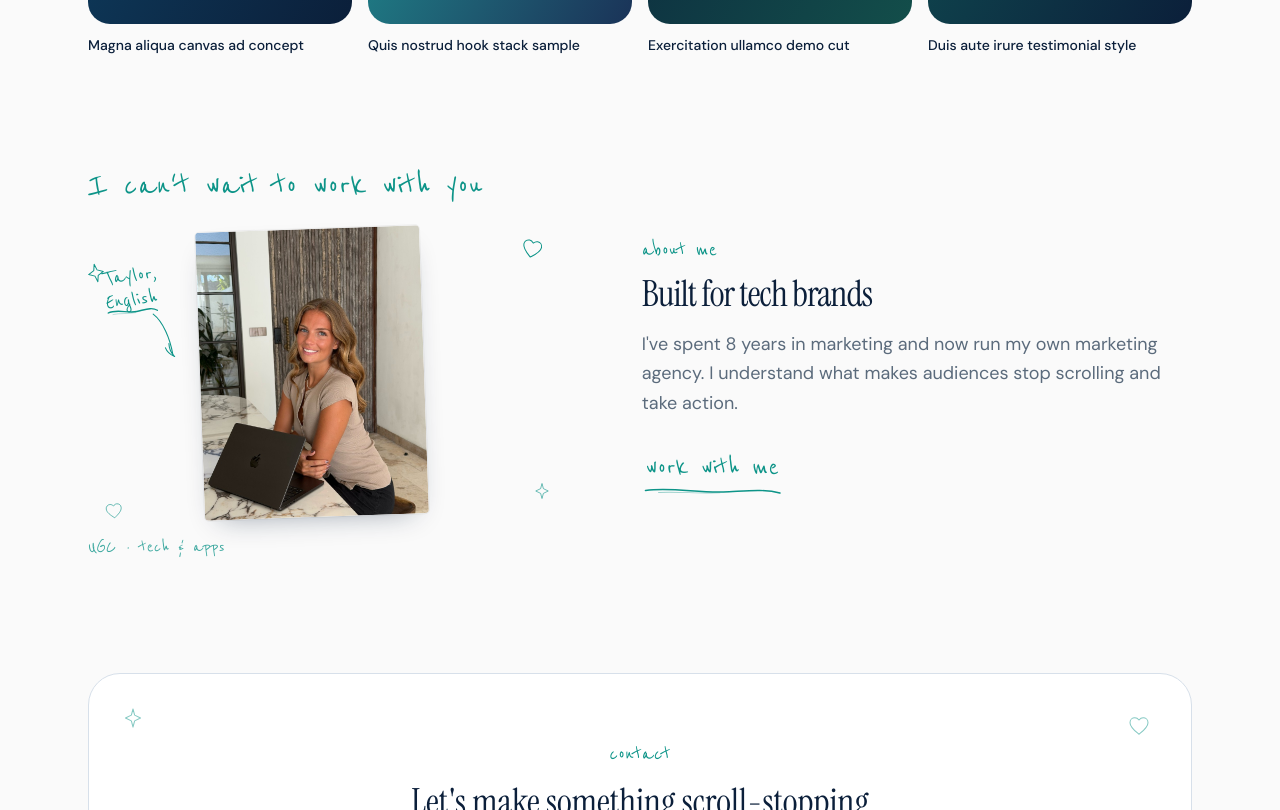
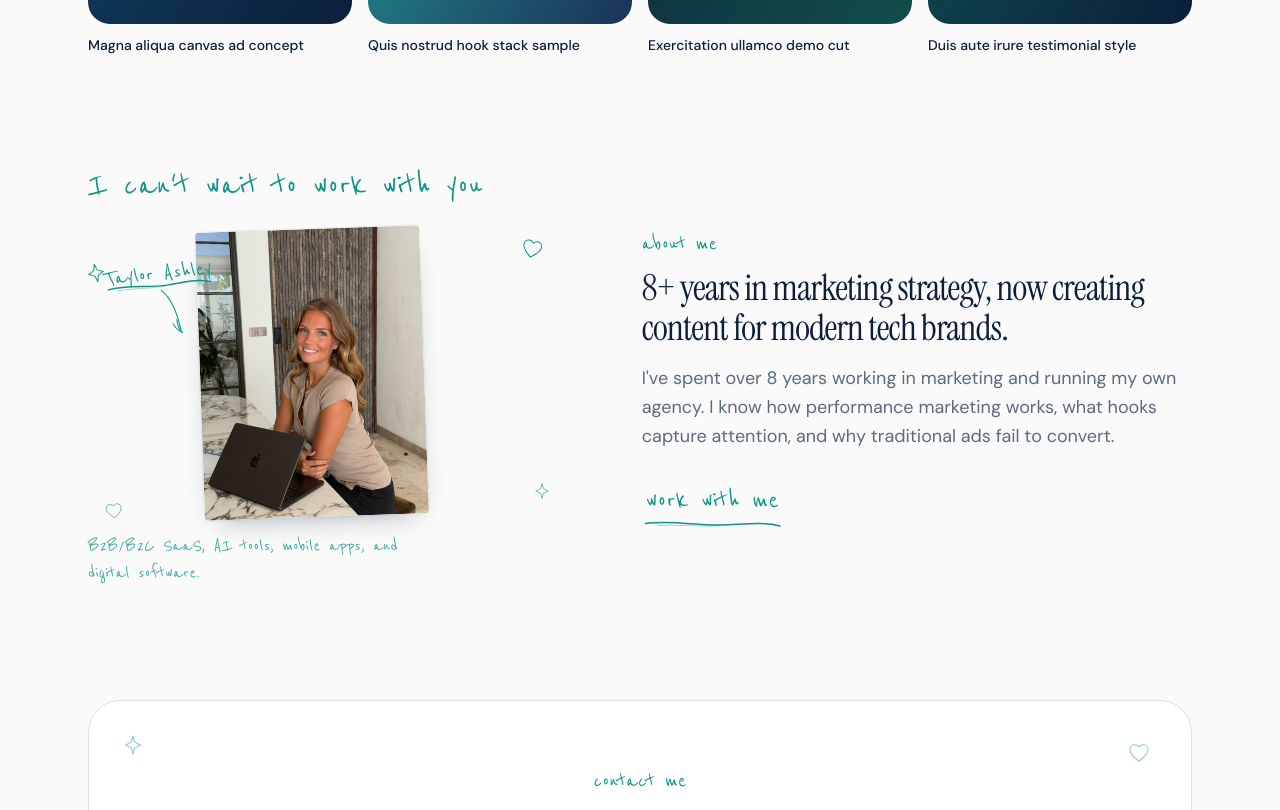
Before and after one commit to taylor-regen/taylor-ugc, a Next.js app: page / in a window 1280 px wide. Shown: the part 1990-2800 px from the top of the page. Built offline with nearby package versions, Linux system fonts and the light colour scheme.

Commit message:
Update copy, strengthen header fade, and add pen envelope.
Refresh about/work/contact wording and keep handwriting accents in teal.

Co-authored-by: Cursor <cursoragent@cursor.com>

```diff
--- a/src/components/portfolio/PenDoodles.tsx
+++ b/src/components/portfolio/PenDoodles.tsx
@@ -99,3 +99,31 @@ export function PenUnderline({ className = "" }: { className?: string }) {
     </svg>
   );
 }
+
+export function PenEnvelope({ className = "" }: { className?: string }) {
+  return (
+    <svg viewBox="0 0 36 28" fill="none" aria-hidden className={className}>
+      <path
+        d="M4 6.5c1-1.5 4-2.5 14-2.5s13.5 1 14.5 2.8c.8 1.4.8 12.2 0 13.8C31.5 22.5 28 24 18 24S5 22.2 4 20.5c-.9-1.5-.8-12.2 0-14Z"
+        stroke="currentColor"
+        strokeWidth="1.4"
+        strokeLinecap="round"
+        strokeLinejoin="round"
+      />
+      <path
+        d="M5.5 8.5c4 4 8.5 7.2 12.5 7.2s8-3 12.2-7"
+        stroke="currentColor"
+        strokeWidth="1.3"
+        strokeLinecap="round"
+        strokeLinejoin="round"
+      />
+      <path
+        d="M6 20.5c3.5-3 7-5.2 12-5.2s8.2 2 11.5 5"
+        stroke="currentColor"
+        strokeWidth="1.1"
+        strokeLinecap="round"
+        opacity="0.55"
+      />
+    </svg>
+  );
+}
--- a/src/components/portfolio/PortfolioPage.tsx
+++ b/src/components/portfolio/PortfolioPage.tsx
@@ -5,6 +5,7 @@ import { Play } from "lucide-react";
 import { niches, workCategories } from "@/lib/content";
 import {
   PenArrow,
+  PenEnvelope,
   PenHeart,
   PenStar,
   PenUnderline,
@@ -101,12 +102,12 @@ export function PortfolioPage() {
         <div className="relative mb-12 text-center">
           <PenStar className="absolute left-[18%] top-0 size-5 text-teal/50" />
           <PenHeart className="absolute right-[20%] top-2 size-5 text-teal/50" />
-          <p className="font-pen text-2xl text-teal">work</p>
+          <p className="font-pen text-2xl text-teal">UGC work</p>
           <h2 className="mt-2 font-display text-3xl tracking-tight text-navy md:text-4xl">
             Short-form that actually performs.
           </h2>
           <p className="mx-auto mt-3 max-w-lg text-sm text-text-muted md:text-base">
-            Content creation and canvas UGC for tech brands.
+            Recent content creation and Canvas UGC.
           </p>
         </div>
 
@@ -162,7 +163,7 @@ export function PortfolioPage() {
                 <div className="relative h-64 w-48 -rotate-2 overflow-hidden rounded-sm shadow-[0_12px_30px_-16px_rgba(11,31,58,0.45)] ring-1 ring-black/5 md:h-72 md:w-56">
                   <Image
                     src="/taylor-about.jpg"
-                    alt="Taylor"
+                    alt="Taylor Ashley"
                     fill
                     className="object-cover object-[50%_20%]"
                     sizes="(max-width: 768px) 192px, 224px"
@@ -170,42 +171,43 @@ export function PortfolioPage() {
                   />
                 </div>
 
-                <div className="absolute -left-20 top-8 hidden w-28 text-teal sm:block md:-left-24">
+                <div className="absolute -left-20 top-8 hidden w-32 text-teal sm:block md:-left-24">
                   <p className="mb-1 -rotate-6 font-pen text-2xl leading-none">
-                    Taylor,{" "}
                     <span className="relative inline-block">
-                      English
+                      Taylor Ashley
                       <PenUnderline className="absolute -bottom-1 left-0 h-3 w-full" />
                     </span>
                   </p>
-                  <PenArrow className="ml-8 h-14 w-20 rotate-[25deg]" />
+                  <PenArrow className="ml-10 h-14 w-20 rotate-[25deg]" />
                 </div>
               </div>
             </div>
 
             <div className="mt-5 text-teal sm:hidden">
               <p className="font-pen text-3xl leading-none">
-                Taylor,{" "}
                 <span className="relative inline-block">
-                  English
+                  Taylor Ashley
                   <PenUnderline className="absolute -bottom-1 left-0 h-3 w-full" />
                 </span>
               </p>
-              <p className="mt-3 font-pen text-xl text-teal/80">UGC · tech &amp; apps</p>
+              <p className="mt-3 font-pen text-xl leading-snug text-teal/80">
+                B2B/B2C SaaS, AI tools, mobile apps, and digital software.
+              </p>
             </div>
-            <p className="mt-4 hidden font-pen text-xl text-teal/80 sm:block">
-              UGC · tech &amp; apps
+            <p className="mt-4 hidden max-w-xs font-pen text-xl leading-snug text-teal/80 sm:block">
+              B2B/B2C SaaS, AI tools, mobile apps, and digital software.
             </p>
           </div>
 
           <div>
             <p className="font-pen text-2xl text-teal">about me</p>
-            <h2 className="mt-2 font-display text-3xl tracking-tight text-navy md:text-4xl">
-              Built for tech brands
+            <h2 className="mt-2 max-w-xl font-display text-3xl tracking-tight text-navy md:text-4xl">
+              8+ years in marketing strategy, now creating content for modern tech brands.
             </h2>
             <p className="mt-4 max-w-xl text-base leading-relaxed text-text-muted md:text-lg">
-              I&apos;ve spent 8 years in marketing and now run my own marketing agency. I
-              understand what makes audiences stop scrolling and take action.
+              I&apos;ve spent over 8 years working in marketing and running my own agency. I
+              know how performance marketing works, what hooks capture attention, and why
+              traditional ads fail to convert.
             </p>
             <a
               href="#contact"
@@ -228,19 +230,21 @@ export function PortfolioPage() {
           <PenStar className="absolute left-8 top-8 size-6 text-teal/50" />
           <PenHeart className="absolute right-10 top-10 size-6 text-teal/50" />
           <PenStar className="absolute bottom-10 left-1/4 size-5 text-teal/40" />
-          <p className="font-pen text-2xl text-teal">contact</p>
+          <p className="font-pen text-2xl text-teal">contact me</p>
           <h2 className="mt-3 font-display text-3xl text-navy md:text-4xl">
-            Let&apos;s make something scroll-stopping
+            Let&apos;s create high-converting content
           </h2>
-          <p className="mx-auto mt-3 max-w-md text-sm leading-relaxed text-text-muted md:text-base">
-            Tell me about the product and timeline.
+          <p className="mx-auto mt-3 max-w-lg text-sm leading-relaxed text-text-muted md:text-base">
+            Have an app, SaaS, or AI tool launch coming up? Drop me an email with your
+            timeline and target goals.
           </p>
           <a
-            href="mailto:hello@example.com"
-            className="relative mt-8 inline-flex px-1 pb-2 font-pen text-3xl text-teal transition hover:opacity-80"
+            href="mailto:taylor@hotmail.co.uk"
+            className="relative mt-8 inline-flex items-center gap-3 px-1 pb-2 font-pen text-3xl text-teal transition hover:opacity-80"
           >
-            hello@example.com
-            <PenUnderline className="pointer-events-none absolute inset-x-0 -bottom-0.5 h-3 w-full text-teal" />
+            <PenEnvelope className="size-8 shrink-0 text-teal" />
+            taylor@hotmail.co.uk
+            <PenUnderline className="pointer-events-none absolute inset-x-10 -bottom-0.5 h-3 text-teal" />
           </a>
         </div>
       </section>
--- a/src/components/portfolio/PortfolioShell.tsx
+++ b/src/components/portfolio/PortfolioShell.tsx
@@ -16,7 +16,7 @@ export function PortfolioShell({ children }: { children: React.ReactNode }) {
   return (
     <div className="min-h-screen bg-[#fafafa] text-navy">
       <div className="pointer-events-none fixed inset-x-0 top-0 z-40">
-        <div className="bg-gradient-to-b from-white via-white/90 to-transparent px-4 pb-10 pt-5 md:px-8 md:pb-14 md:pt-7">
+        <div className="bg-gradient-to-b from-white from-40% via-white/95 to-transparent px-4 pb-12 pt-5 md:px-8 md:pb-16 md:pt-7">
           <header className="pointer-events-auto mx-auto flex max-w-6xl items-center justify-between gap-4">
             <nav className="hidden items-center gap-8 md:flex">
               {navItems.map((item) => (
```
